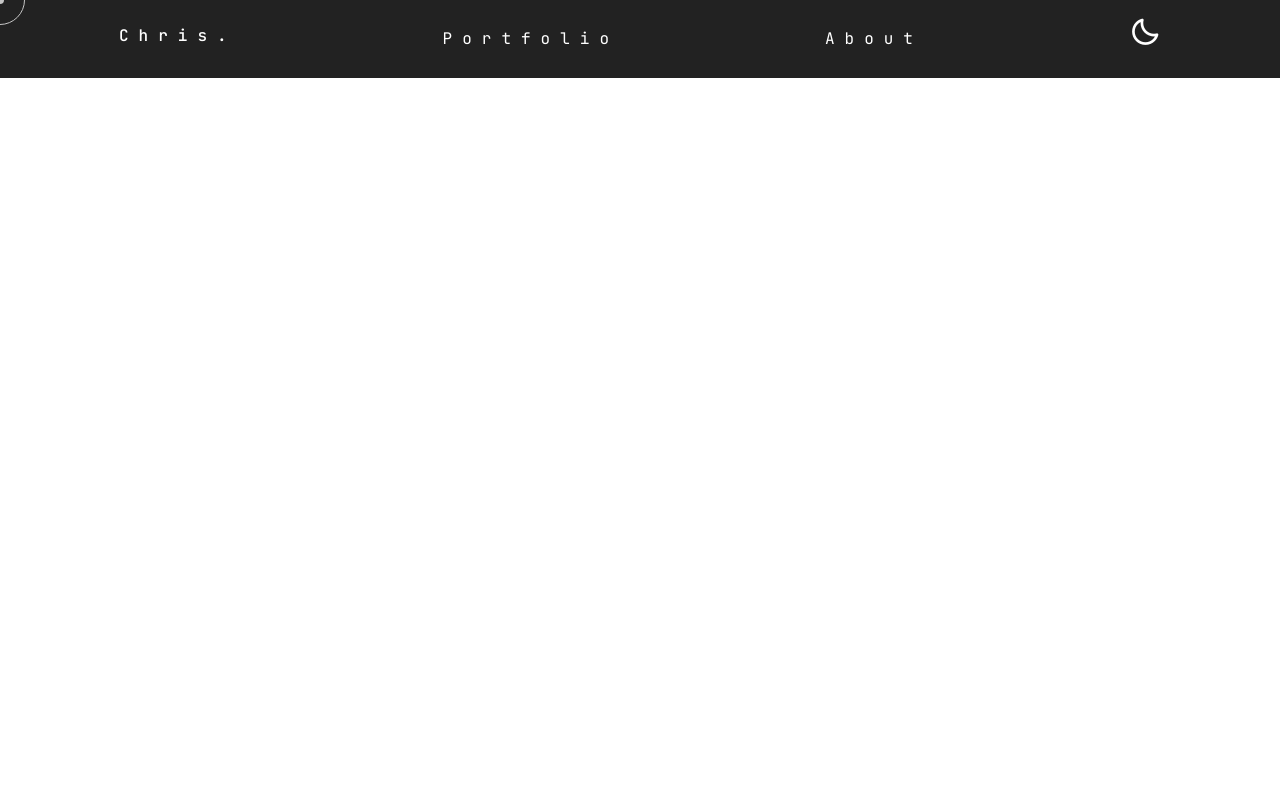
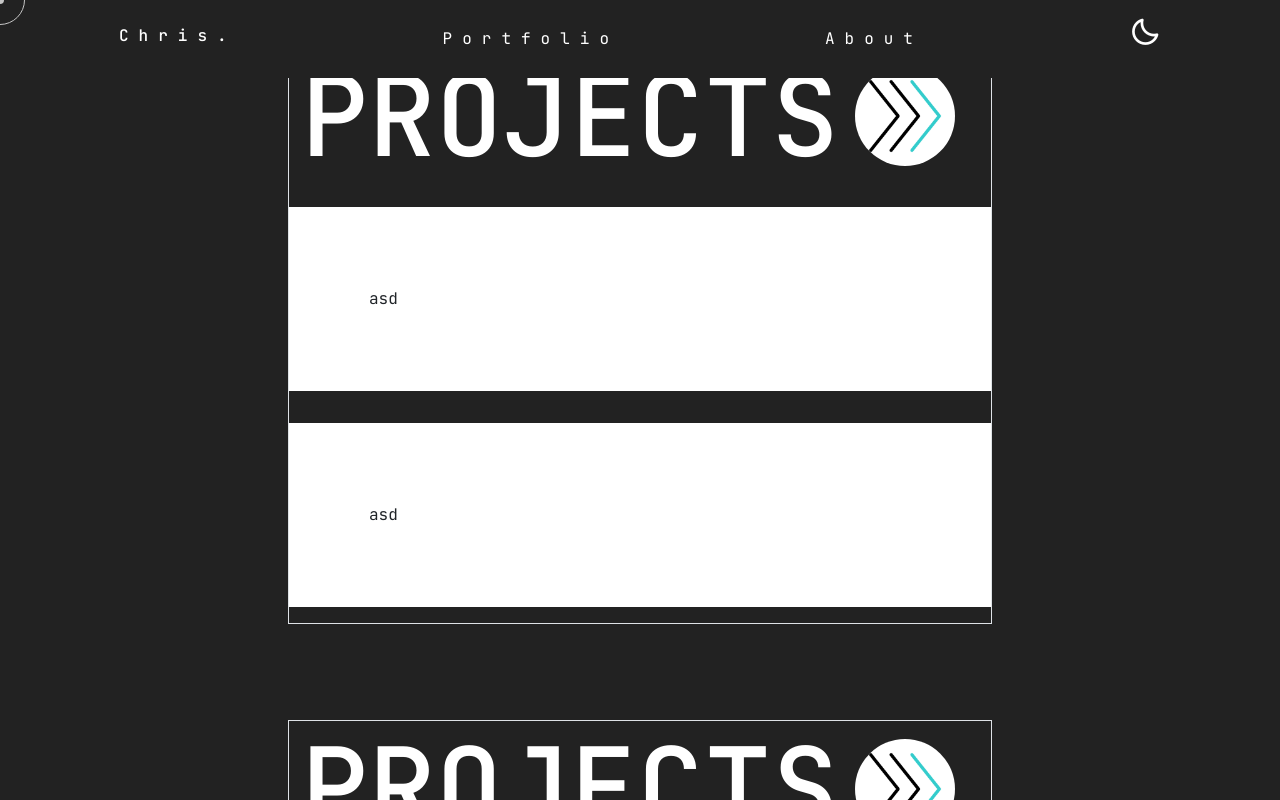
Before and after one commit to Christiannaira/chrisnaira, a React (Vite) app: page /portfolio in a window 1280 px wide. Shown: the top 800 px of the page. Built offline with nearby package versions, Linux system fonts and the light colour scheme.

Commit message:
setting up the about section

```diff
--- a/src/components/Hero.jsx
+++ b/src/components/Hero.jsx
@@ -6,7 +6,7 @@ function Hero() {
 
             <section className="hero" id="hero">
 
-                <div className="hero-content container-sm  ">
+                <div className="hero-content container-sm b ">
 
                     <div className="hero-main ">
 
--- a/src/components/Layout.jsx
+++ b/src/components/Layout.jsx
@@ -17,6 +17,7 @@ function Layout() {
 
             <Navigational />
             <Index />
+            <Portfolio />
 
 
         </>
--- a/src/components/Navigational.jsx
+++ b/src/components/Navigational.jsx
@@ -44,7 +44,7 @@ function Navigational() {
                 <div className="navigation-content d-flex align-items-center justify-content-around">
 
                     <h2 className="logo">Chris.</h2>
-                    <a href="/portfolio">Portfolio</a>
+                    <a href="#portfolio">Portfolio</a>
                     <a href="/about">About</a>
                     <h2 onClick={() => {
                         Turn();
--- a/src/components/Portfolio.jsx
+++ b/src/components/Portfolio.jsx
@@ -1,11 +1,37 @@
+import FastForward from '../assets/fast-forward.gif';
 
 
-function Showcase() {
+function Portfolio() {
     return (
         <>
-            asdasd
+
+            <section className="portfolio" id="portfolio">
+
+                <div className="portfolio-content container-sm border">
+
+                    <div className="portfolio-main">
+                        <h1 className='d-flex align-items-center'>PROJECTS <img src={FastForward} alt="" width={'100px'} className='rounded-pill ms-3' /> </h1>
+                    </div>
+
+                    <div className="portfolio-projects row">
+
+                        <div className="project01 project col-md-12">
+                            asd
+                        </div>
+
+
+                        <div className="project01 project col-md-12">
+                            asd
+                        </div>
+
+                    </div>
+
+                </div>
+
+            </section>
+
         </>
     )
 }
 
-export default Showcase;
+export default Portfolio;
--- a/src/style.css
+++ b/src/style.css
@@ -251,4 +251,26 @@ h3.text {
 }
 
 
-/*about section design*/
+/*portfolio section design*/
+
+.portfolio {
+    background-color: #222;
+    display: flex;
+    align-items: center;
+    justify-content: center;
+}
+
+.portfolio-content {
+    margin: 0 15rem;
+}
+
+.portfolio-main h1 {
+    color: #fff;
+    font-size: 7rem;
+}
+
+.portfolio-projects .project {
+    background-color: #fff;
+    padding: 5rem;
+    margin: 1rem 0;
+}
```
Also changed, not shown: src/components/Contact.jsx (added).
